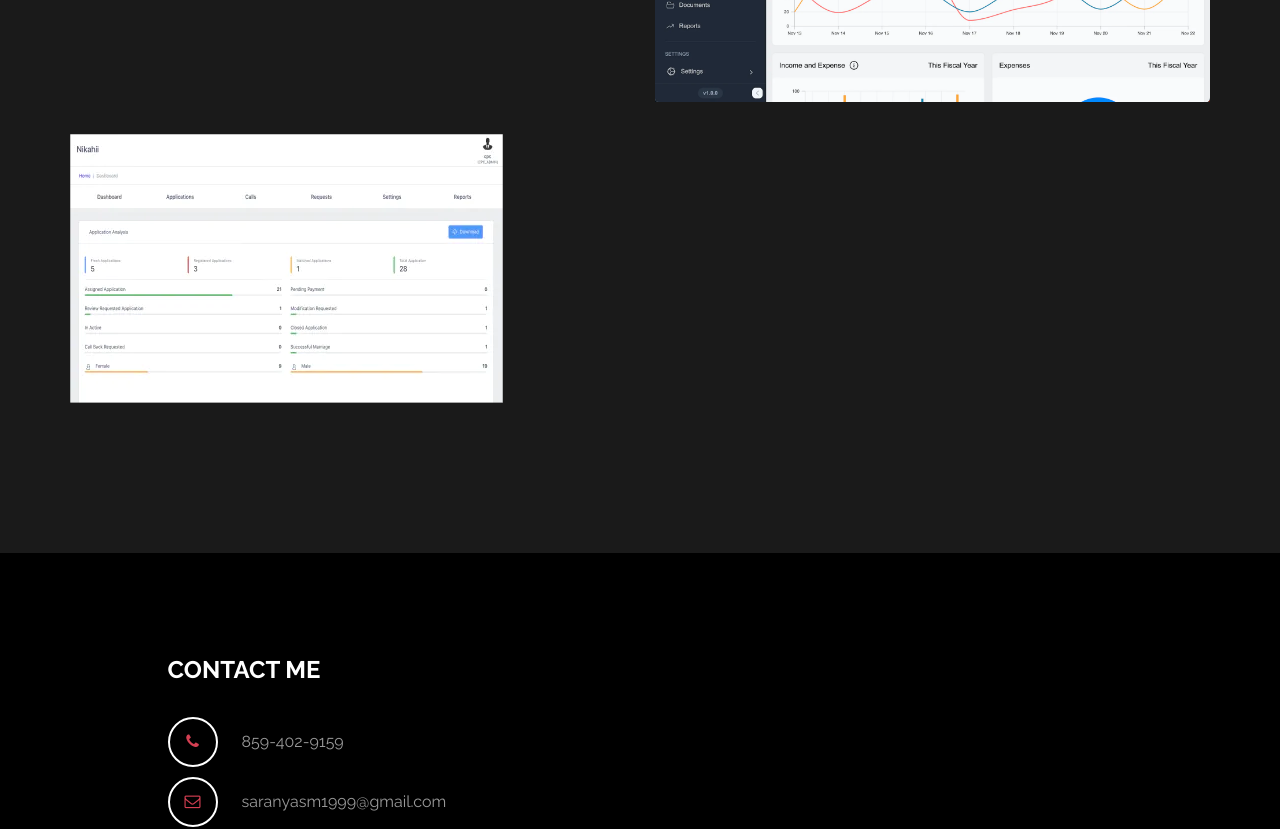
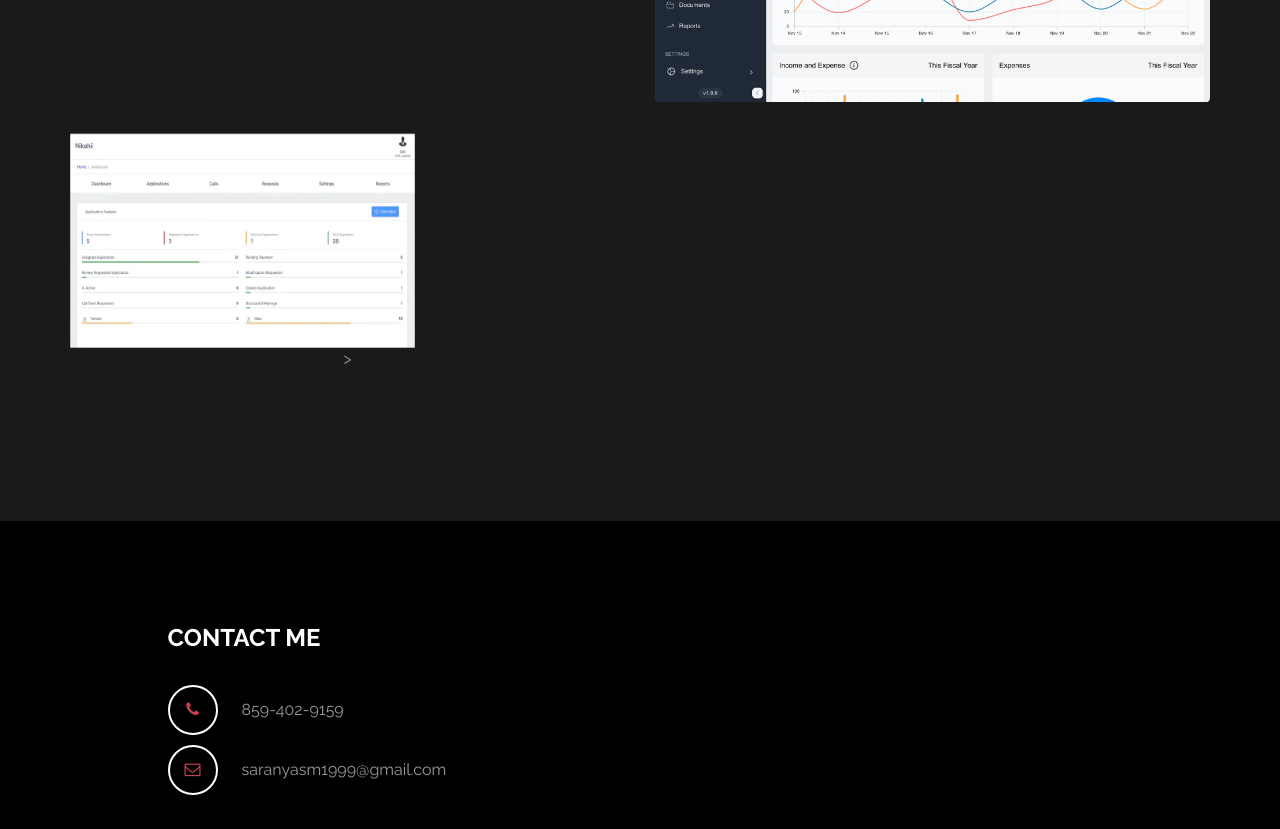
Before and after one commit to saranya13-tech/saranya, a plain HTML site: page index.html in a window 1280 px wide. Shown: the part 2520-3349 px from the top of the page. Drawn offline with Linux system fonts and the light colour scheme.

Commit message:
Update index.html

```diff
--- a/index.html
+++ b/index.html
@@ -194,7 +194,8 @@
 				</div>
 				<div class="col-md-6 col-xs-6 wow fadeIn" data-wow-delay="0.6s">
 					<div class="portfolio-thumb">
-						<img src="images/nikahii-app.webp" class="img-responsive" alt="portfolio img">
+						<img src="images/nikahii-app.webp" class="img-responsive" alt="portfolio img" width="345"
+     height="207" />>
 
 					</div>
 				</div>
```
